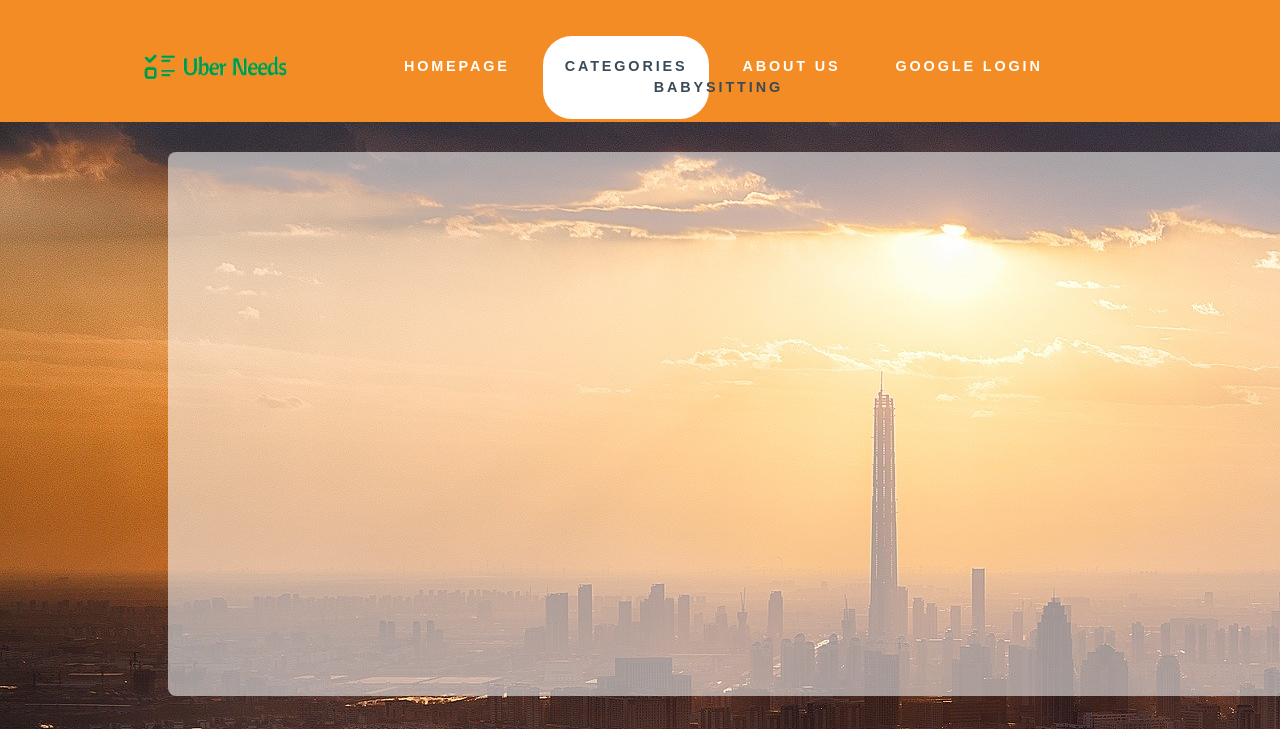
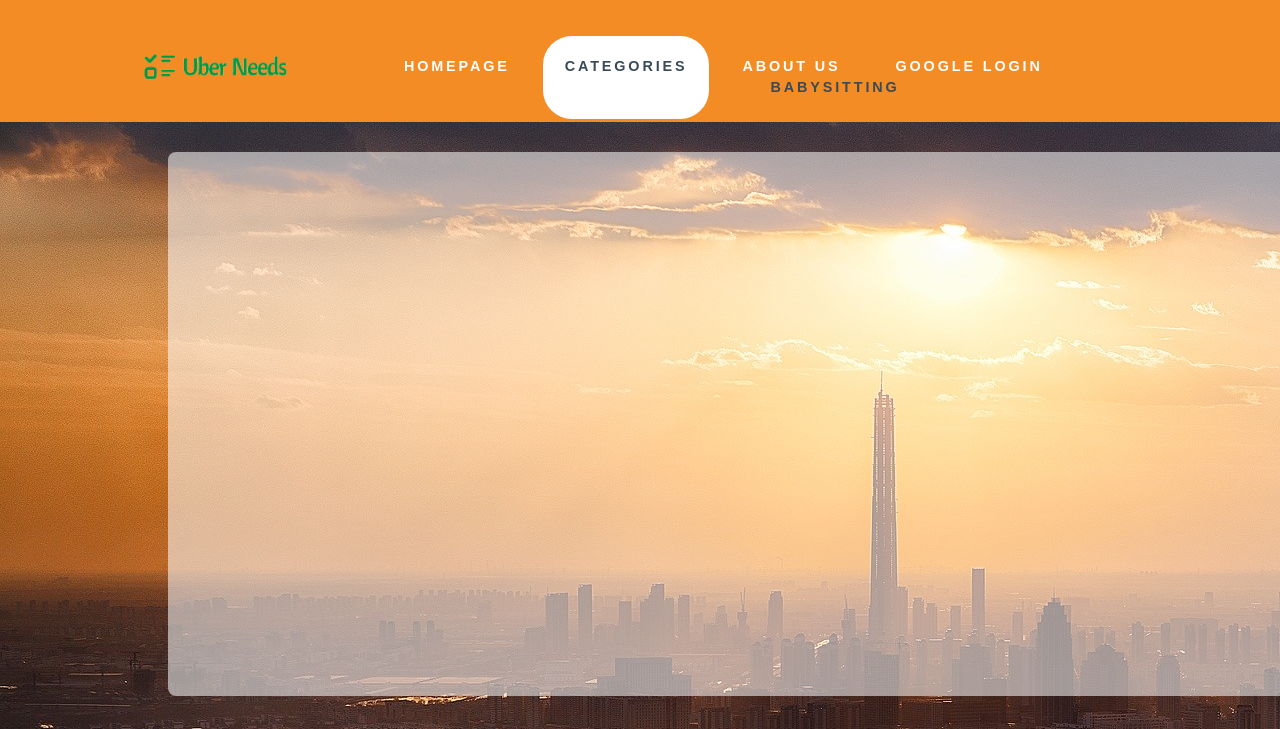
Before and after one commit to vives-projectweek-1-2020/LocalNeeds, a Flask app: a page that uses flaskapp/templates/categoriesfeed.html in a window 1280 px wide. Shown: the top 729 px of the page. Run offline with Flask 2, Linux system fonts and the light colour scheme; data comes from the database, SQL or seed files in the repository; parts of the project's set-up code (start-up, migrations or seed data) failed here and were passed over.

Commit message:
small changes

```diff
--- a/flaskapp/static/styles/main.css
+++ b/flaskapp/static/styles/main.css
@@ -328,14 +328,14 @@ form textarea
     letter-spacing: 0.2em;
     font-size: 0.90em;
     text-align: center;
-    margin-left: 72.3vh;
+    margin-left: 730px;
     width: 35vh;
 	margin-top: -6.3vh;
     margin-bottom: 3.4vh;
 }
 
 #loggedin {
-	margin-left: 72.5vh;
+	margin-left: 695px;
 }
 
 ul li #categorytab {
--- a/flaskapp/templates/categoriesfeed.html
+++ b/flaskapp/templates/categoriesfeed.html
@@ -38,12 +38,11 @@
             </div>
         </div>
     </div>
-    <!-- {% if google_user.is_authenticated %}
+    {% if google_user.is_authenticated %}
     <p class="category">{{ text }}</p>
     {% else %}
     <p class="category" id="loggedin">{{ text }}</p>
-    {% endif %} -->
-    <p class="category">{{ text }}</p>
+    {% endif %}
     <main>
         <section class="category_details">
 
```
